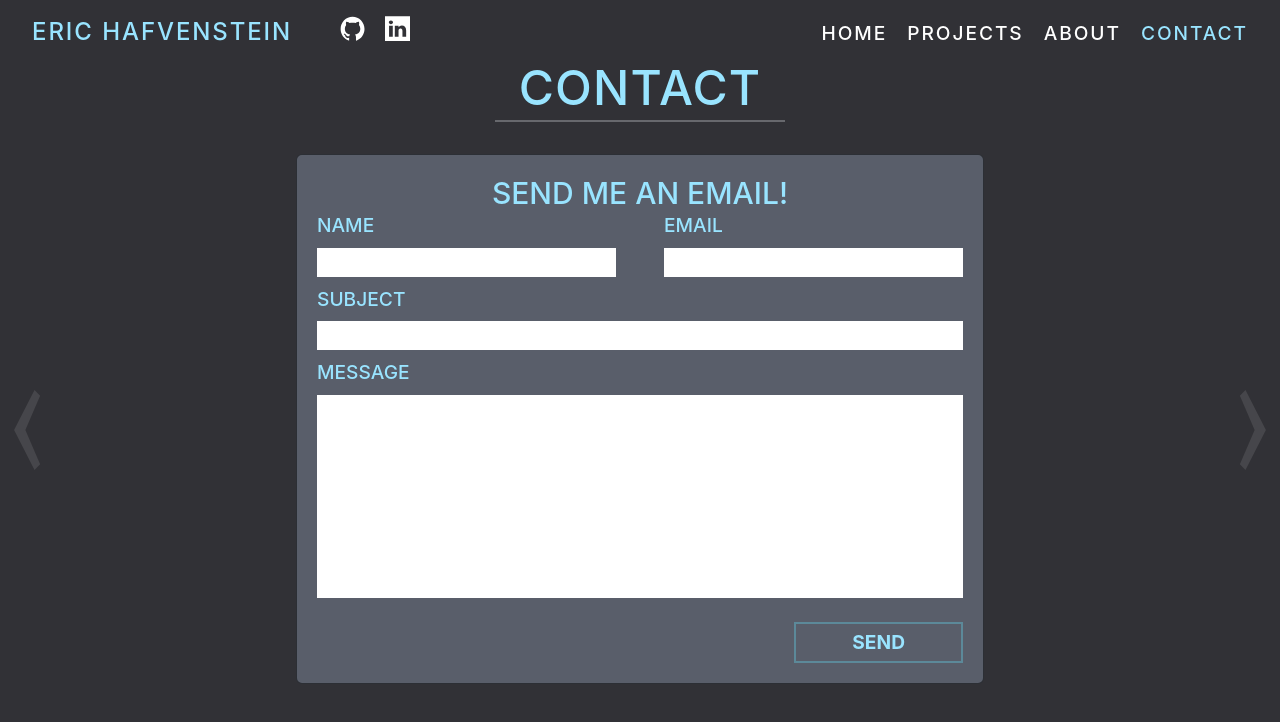
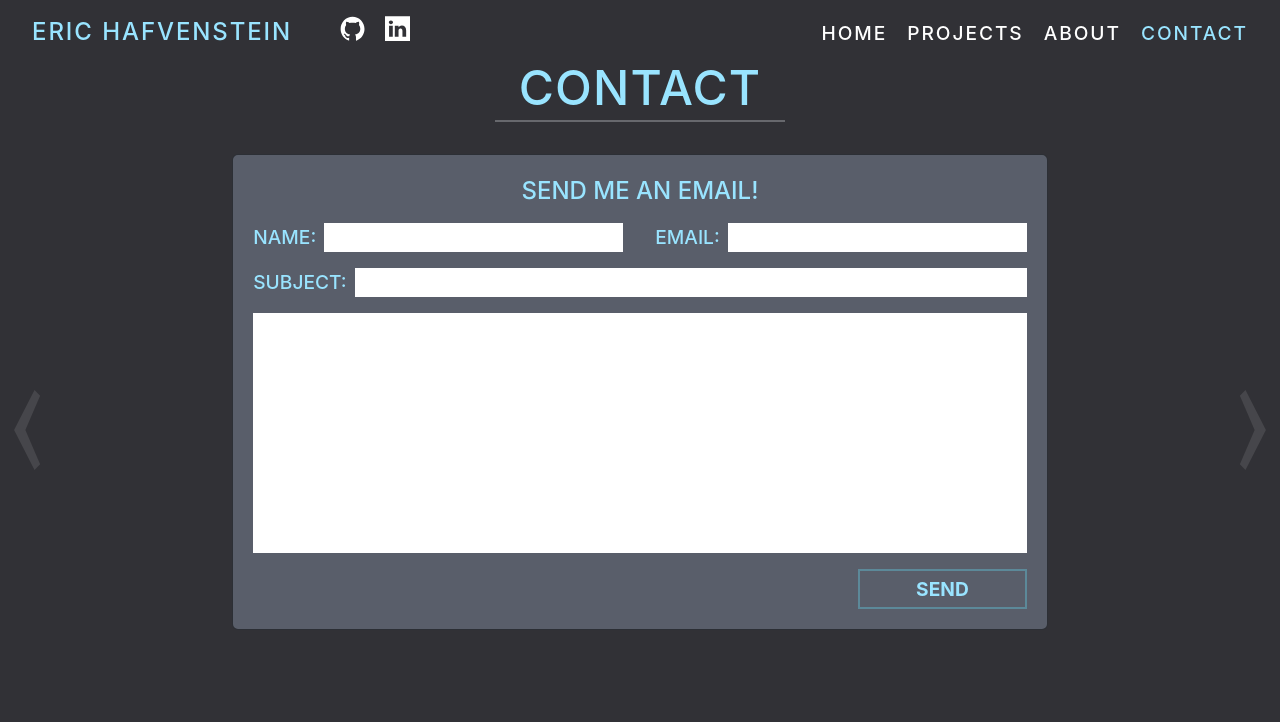
Before and after one commit to theFlexOne/my_portfolio, a React (Create React App) app: page /contact in a window 1280 px wide. Shown: the top 722 px of the page. Built offline with nearby package versions, Linux system fonts and the light colour scheme.

Commit message:
Built a TextField component in Contact.js

```diff
--- a/src/pages/Contact/Contact.js
+++ b/src/pages/Contact/Contact.js
@@ -50,65 +50,65 @@ const Contact = () => {
     return "Send";
   })();
 
+  const TextField = ({
+    id,
+    label,
+    className = "",
+    children,
+    type = "text",
+    ...other
+  }) => {
+    return type === "textArea" ? (
+      <textarea
+        className={"resize-none text-black " + className}
+        id={id}
+        cols="20"
+        rows="10"
+        {...other}
+      />
+    ) : (
+      <label className={"flex gap-2 " + className} htmlFor={id}>
+        <p>{label}</p>
+        <input
+          className="text-black flex-1"
+          id={id}
+          type="text"
+          name="name"
+          {...other}
+        />
+      </label>
+    );
+  };
+
   return (
-    <main className="flex-1 flex flex-col items-center items-center h-full gap-8">
+    <main className="flex-1 flex flex-col items-center h-full gap-8">
       <h1 className="text-5xl px-6 border-b-2 border-gray-200 border-opacity-30 pb-2 tracking-wide">
         Contact
       </h1>
       <div className="p-5 border border-black/50 rounded-md bg-gray-500 bg-opacity-70">
-        <h2 className="text-center text-3xl">Send me an email!</h2>
+        <h2 className="text-center text-2xl mb-4">Send me an email!</h2>
         <form
-          className="flex flex-col gap-2"
+          className="flex flex-col gap-4"
           ref={form}
           onSubmit={sendEmail}
           onChange={handleFormChange}
         >
-          <div className="flex gap-12">
-            <label className="flex flex-col flex- gap-2" htmlFor="nameInput">
-              <p>Name</p>
-              <input
-                className="text-black"
-                id="nameInput"
-                type="text"
-                name="name"
-              />
-            </label>
-            <label className="flex flex-col gap-2" htmlFor="emailInput">
-              <p>Email</p>
-              <input
-                className="text-black"
-                id="emailInput"
-                type="email"
-                name="email"
-              />
+          <div className="flex gap-8">
+            <TextField id="nameInput" label="Name:" />
+            <TextField id="emailInput" label="Email:">
               {emailError && <p className="error">{emailError}</p>}
-            </label>
+            </TextField>
           </div>
-          <label className="flex flex-col gap-2" htmlFor="subjectInput">
-            <p>Subject</p>
-            <input
-              className="text-black"
-              id="subjectInput"
-              type="text"
-              name="subject"
-            />
-          </label>
-          <label
-            className="flex flex-col gap-2 max-h-60"
-            htmlFor="messageInput"
-          >
-            <p>Message</p>
-            <textarea
-              className="resize-none text-black"
-              id="messageInput"
-              cols="20"
-              rows="10"
-              name="message"
-            ></textarea>
-          </label>
+          <TextField id="subjectInput" label="Subject:" />
+          <TextField
+            type="textArea"
+            className="h-60"
+            id="messageInput"
+            label="Message:"
+          />{" "}
           <button
             type="submit"
-            className="border-2 border-primary-500 max-w-max px-14 py-1 self-end mt-4 uppercase font-bold hover:bg-primary-300 hover:text-gray-800"
+            className="border-2 border-primary-500 max-w-max px-14 py-1 self-end uppercase font-bold hover:bg-primary-300 hover:text-gray-800"
           >
             {buttonText}
           </button>
```
